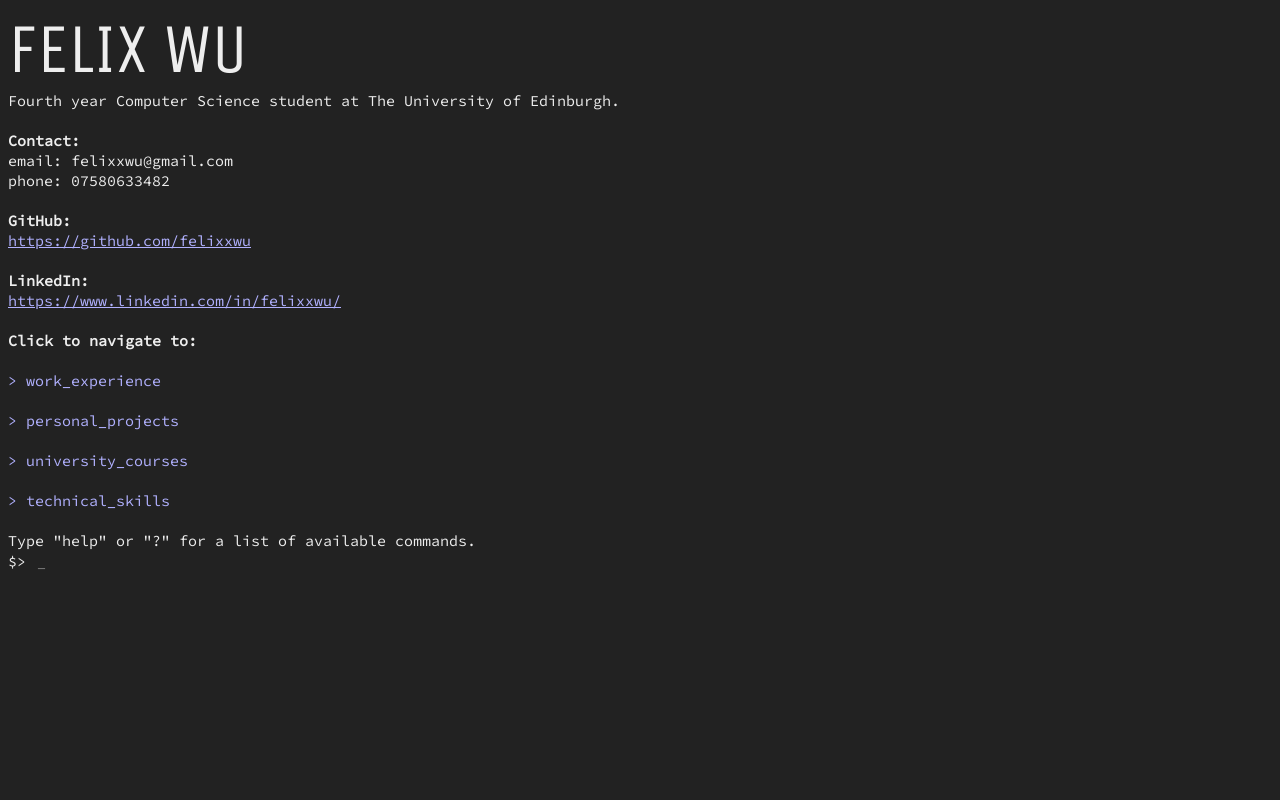
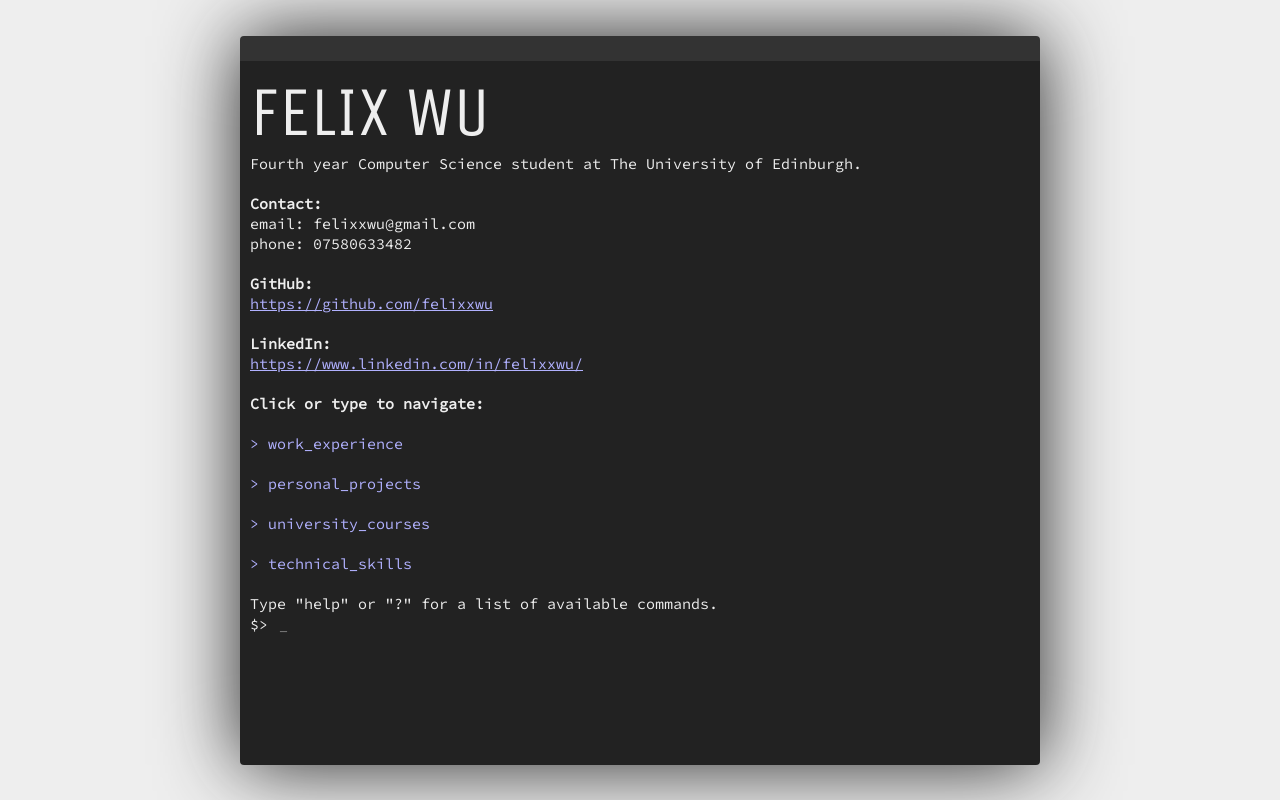
Before and after one commit to felixxwu/felixwu.me, a Vue app: page / in a window 1280 px wide. Built offline with nearby package versions, Linux system fonts and the light colour scheme.

Commit message:
added mock window on desktop, fixed compatibility with edge and firefox, new commands cancel old

```diff
--- a/public/index.html
+++ b/public/index.html
@@ -4,8 +4,9 @@
     <meta charset="utf-8">
     <meta http-equiv="X-UA-Compatible" content="IE=edge">
     <meta name="viewport" content="width=device-width,initial-scale=1.0">
+    <meta name="theme-color" content="#000000">
     <link rel="icon" href="<%= BASE_URL %>favicon.ico">
-    <link href="https://fonts.googleapis.com/css?family=Source+Code+Pro|Unica+One&display=swap" rel="stylesheet">
+    <link rel="stylesheet" href="https://fonts.googleapis.com/css?family=Source+Code+Pro|Unica+One&display=swap">
     <title>Felix Wu</title>
   </head>
   <body>
@@ -13,6 +14,5 @@
       <strong>We're sorry but Vue can't work properly without JavaScript enabled. Please enable it to continue.</strong>
     </noscript>
     <div id="app"></div>
-    <!-- built files will be auto injected -->
   </body>
 </html>
--- a/src/App.vue
+++ b/src/App.vue
@@ -30,31 +30,62 @@ export default {
 </script>
 
 <style>
-body {
+* {
   --black: #222222;
+  --black-lighter: #333333;
   --white: #eeeeee;
   --blue: #b1b1ff;
   --font-size: 15px;
+  font-family: 'Source Code Pro', monospace;
+}
+
+body {
+  background-color: var(--white);
+  margin: 0;
+  height: 100vh;
+  overflow: hidden;
+  display: grid;
+  grid-template-areas:
+    '. . .'
+    '. mid .'
+    '. . .';
+  grid-template-columns: 1fr auto 1fr;
+  grid-template-rows: 1fr auto 1fr;
+}
+
+#app {
+  border-top: solid var(--black-lighter) 25px;
+  border-radius: 4px;
+  grid-area: mid;
   background-color: var(--black);
   color: var(--white);
   font-size: var(--font-size);
-  margin-bottom: 30px;
   overflow-wrap: break-word;
-}
-
-* {
-  font-family: 'Source Code Pro', monospace;
+  height: 88vh;
+  width: 800px;
+  max-width: 100vw;
+  box-shadow: 0 0 80px var(--black);
+  overflow-y: scroll;
 }
 
 h1 {
   margin: 0;
   font-size: 70px;
   font-weight: 100;
-  font-family: 'Unica One', cursive;
+  font-family: 'Unica One', sans-serif;
 }
 
 html {
   overflow-x: hidden;
 }
 
+@media only screen and (max-width: 800px) {
+  #app {
+    border: none;
+    border-radius: 0;
+    grid-area: initial;
+    width: 100vw;
+    height: 100vh;
+  }
+}
 </style>
--- a/src/components/LineComponent.vue
+++ b/src/components/LineComponent.vue
@@ -40,7 +40,7 @@ export default {
             this.$parent.$parent.peformLogic(input);
         },
         commandClick: function (event) {
-            let text = event.target.outerText;
+            let text = event.target.innerText;
 
             // gets text without the icons before / after
             text = text.substring(
@@ -50,7 +50,7 @@ export default {
             this.$parent.$parent.peformLogic(text);
         },
         imageClick: function(event) {
-            let text = event.target.outerText;
+            let text = event.target.innerText;
 
             // gets text without the icons before / after
             text = text.substring(
--- a/src/components/cli.vue
+++ b/src/components/cli.vue
@@ -49,8 +49,12 @@ export default {
 </script>
 
 <style scoped>
+#cli {
+    padding: 10px;
+}
+
 #cli > div {
-  min-height: 20px;
+    min-height: 20px;
 }
 
 #popup {
@@ -81,7 +85,7 @@ export default {
     position: fixed;
     width: 100%;
     height: 100%;
-    cursor: pointer;
+    cursor: zoom-out;
     display: block;
 }
 </style>
--- a/src/config.js
+++ b/src/config.js
@@ -1,7 +1,7 @@
 export default {
     slowBlockDelay: 300,
     fastBlockDelay: 20,
-    maxLinesUntilNoFocus: 4,
+    maxLinesUntilNoFocus: 5,
     expectedLineWidth: 80,
 
     bigFontIdentifier: "$h1 ",
@@ -22,5 +22,5 @@ export default {
     focusDelay: 300,
     secondBlue: "#006989",
 
-    version: "1.9"
+    version: "1.10"
 }
--- a/src/static/commands.js
+++ b/src/static/commands.js
@@ -25,8 +25,8 @@ const commands = {
         store.dispatch("pushBlock",
             new Block([
                 new LineClass(
-                    command +
-                        ' is an unrecognised command. Type "help" or "?" for a list of commands.'
+                    '"' + command +
+                        '" is an unrecognised command. Type "help" or "?" for a list of commands.'
                 ),
                 new LineClass("", "input")
             ])
@@ -103,7 +103,7 @@ const commands = {
             $b LinkedIn:
             $lnk https://www.linkedin.com/in/felixxwu/
 
-            $b Click to navigate to:
+            $b Click or type to navigate:
 
             $cmd work_experience
 
@@ -292,7 +292,7 @@ const commands = {
 
             $b Back to profile:
             $cmd profile
-        `))
+        `, true))
     }
 };
 
--- a/src/store.js
+++ b/src/store.js
@@ -42,7 +42,9 @@ export default new Vuex.Store({
         currentLine.text.length / config.expectedLineWidth + 1 :
         1;
 
-      setTimeout(() => {
+      clearTimeout(context.state.timeout)
+
+      context.state.timeout = setTimeout(() => {
         if (progress >= lines.length) {
           if (callback) {callback()}
           return;
--- a/src/util/focus.js
+++ b/src/util/focus.js
@@ -4,11 +4,13 @@ export default function focus() {
     if (document.getElementById("input")) {
         // document.getElementById("input").focus();
     }
-    window.scrollTo(0,document.body.scrollHeight);
+    // document.getElementById("app").scrollTo(0,document.getElementById("app").scrollHeight);
+    document.getElementById("app").scrollTop = document.getElementById("app").scrollHeight;
     setTimeout(() => {
         if (document.getElementById("input")) {
             // document.getElementById("input").focus();
         }
-        window.scrollTo(0,document.body.scrollHeight);
+        // document.getElementById("app").scrollTo(0,document.getElementById("app").scrollHeight);
+        document.getElementById("app").scrollTop = document.getElementById("app").scrollHeight;
     }, config.focusDelay);
 }
```
Also changed, not shown: src/components/HelloWorld.vue (deleted, +0 -58 lines).
